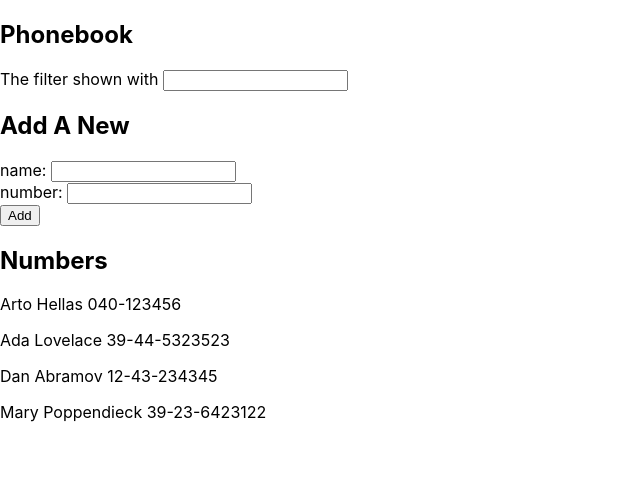
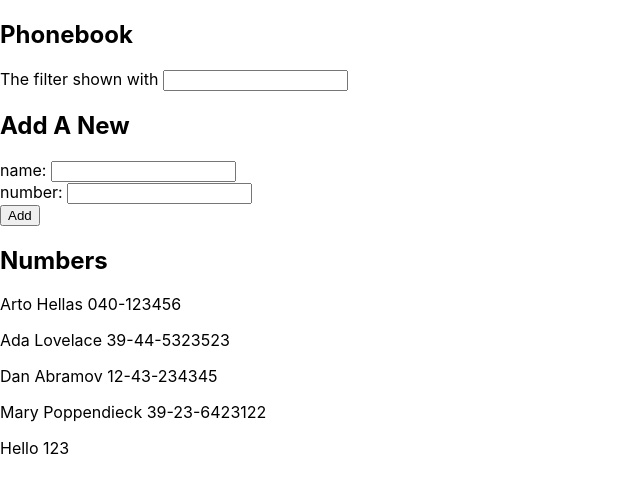
Before and after one commit to buildevol/learn-fullstack-open, a React (Create React App) app in the folder part2exercise/phonebook/: page / in a window 1280 px wide. Shown: the top 492 px of the page, without its empty margins (0-640 px from the left). Built offline with nearby package versions, Linux system fonts and the light colour scheme; data requests are answered from the project's data file.

Commit message:
Added my part 2d exercise 2.15 solution

```diff
--- a/part2exercise/phonebook/db.json
+++ b/part2exercise/phonebook/db.json
@@ -19,6 +19,11 @@
       "name": "Mary Poppendieck",
       "number": "39-23-6423122",
       "id": 4
+    },
+    {
+      "name": "Hello",
+      "number": "123",
+      "id": 5
     }
   ]
 }
--- a/part2exercise/phonebook/src/App.js
+++ b/part2exercise/phonebook/src/App.js
@@ -76,7 +76,11 @@
     if (filteredPersons.length > 0) {
       alert(`${newName} is already added to phonebook`);
     } else {
-      setPersons(persons.concat(personObject));
+      axios
+        .post("http://localhost:3001/persons", personObject)
+        .then((response) => {
+          setPersons(persons.concat(response.data));
+        });
     }
     setNewName("");
     setNewNumber("");
```
